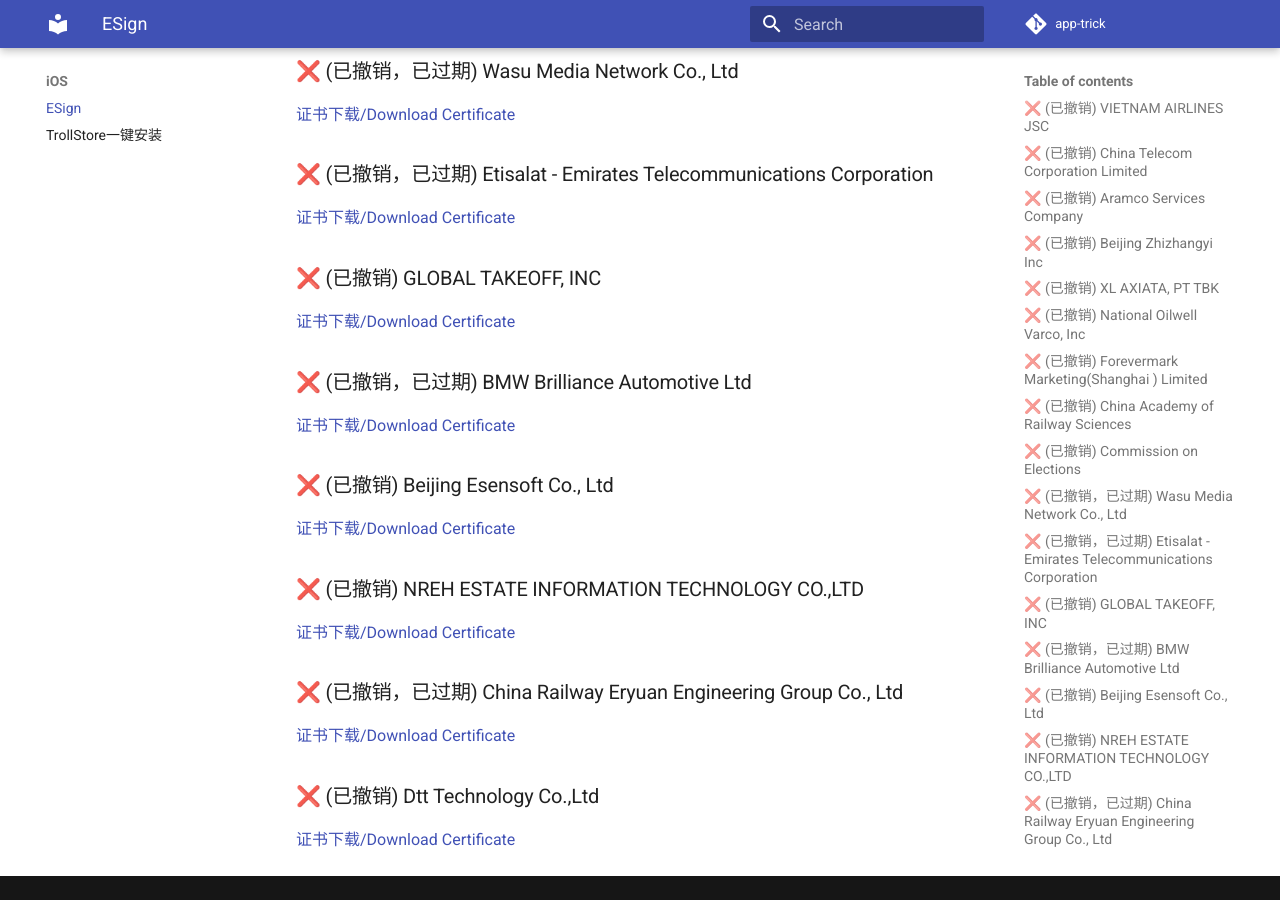
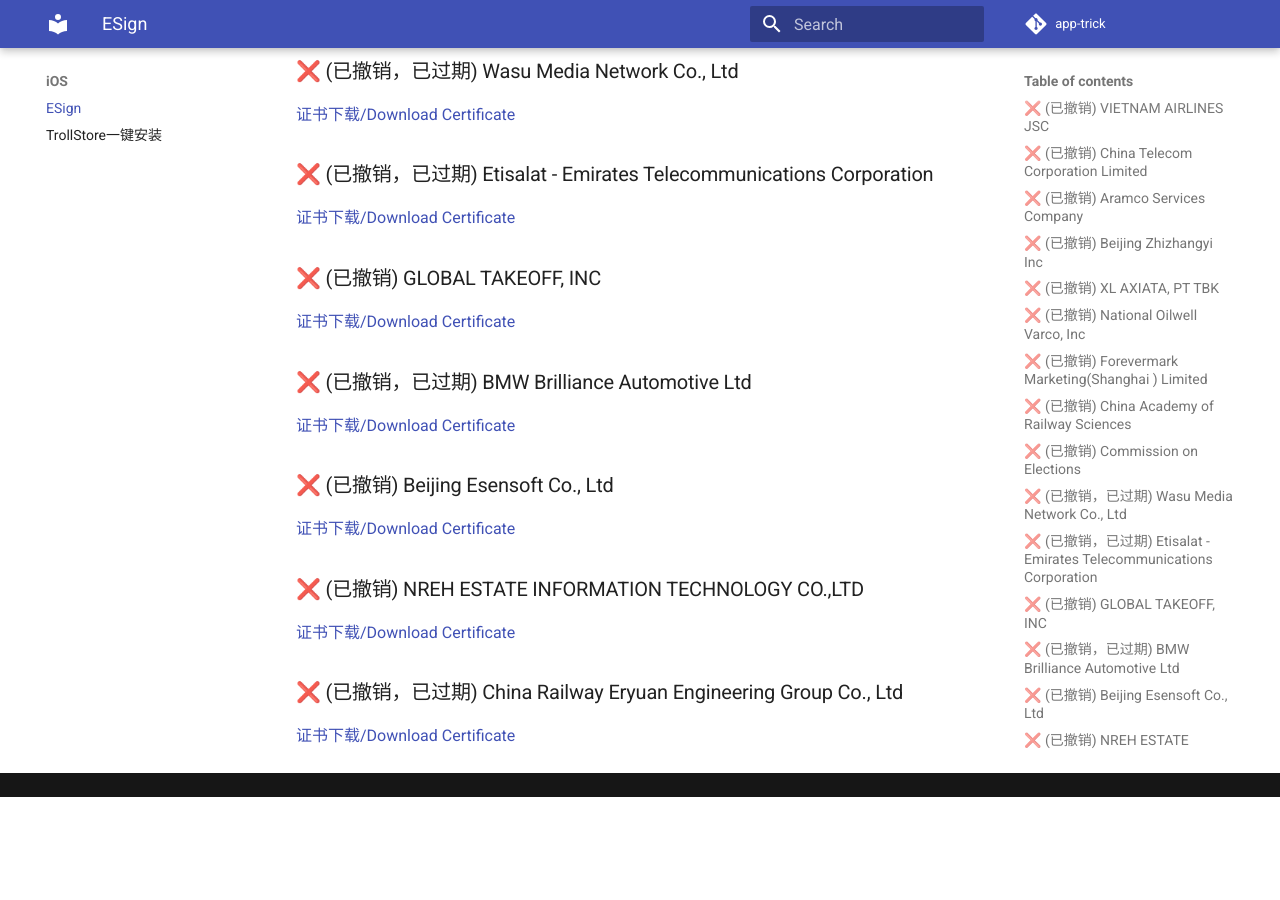
Before and after one commit to app-trick/app-trick.github.io, an MkDocs documentation site: the page built from docs/iOS/Esign.md, in a window 1280 px wide and 900 px high, scrolled down 1271 px. Built offline with MkDocs 1.6.1 and Material for MkDocs 9.7.7, drawn with Linux system fonts in a browser that asks for light colours; comment, search, counter and statistics services are not loaded; after the commit the page ends 2068 px from its top, so only the background shows below that.

Commit message:
Esign Repo Update

```diff
--- a/docs/iOS/Esign.md
+++ b/docs/iOS/Esign.md
@@ -40,5 +40,3 @@
 [证书下载/Download Certificate](/iOS/cert/NREH%20ESTATE%20INFORMATION%20TECHNOLOGY%20CO.%2CLTD.zip)
 ### ❌ (已撤销，已过期) China Railway Eryuan Engineering Group Co., Ltd
 [证书下载/Download Certificate](/iOS/cert/China%20Railway%20Eryuan%20Engineering%20Group%20Co.%2C%20Ltd.zip)
-### ❌ (已撤销) Dtt Technology Co.,Ltd
-[证书下载/Download Certificate](/iOS/cert/Dtt%20Technology%20Co.%2CLtd.zip)
--- a/docs/iOS/cert/list.txt
+++ b/docs/iOS/cert/list.txt
@@ -14,4 +14,3 @@
 Beijing Esensoft Co., Ltd.zip
 NREH ESTATE INFORMATION TECHNOLOGY CO.,LTD.zip
 China Railway Eryuan Engineering Group Co., Ltd.zip
-Dtt Technology Co.,Ltd.zip
```
Also changed, not shown: 1 other file.
